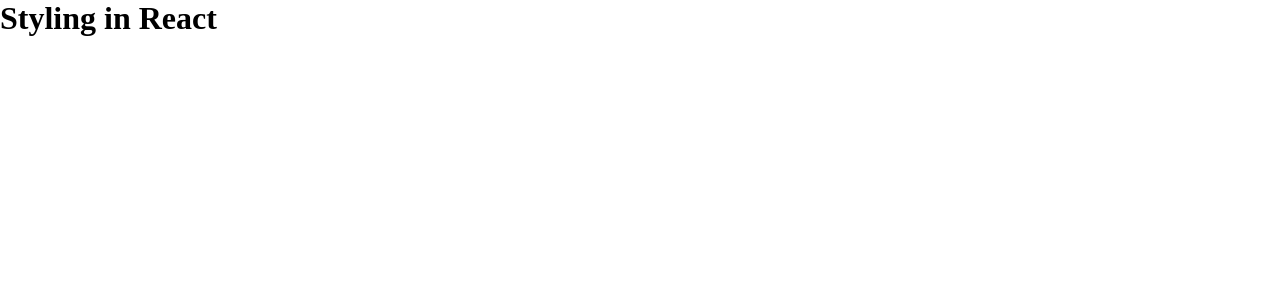
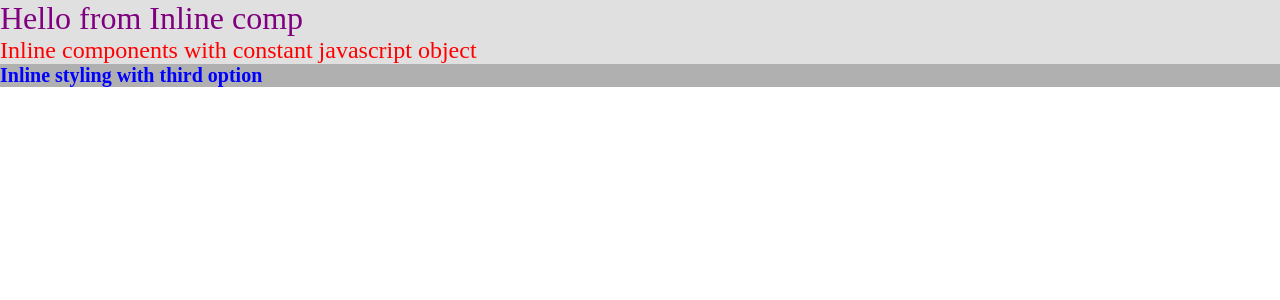
Before and after one commit to oguzhancvdr/react-styling, a React (Create React App) app: page / in a window 1280 px wide. Shown: the top 300 px of the page. Built offline with nearby package versions, Linux system fonts and the light colour scheme.

Commit message:
created Inline component

```diff
--- a/src/App.js
+++ b/src/App.js
@@ -1,8 +1,10 @@
+import Inline from './components/inline/Inline'
+
 const App = () => {
 
   return (
     <div>
-      <h1>Styling in React</h1>
+      <Inline />
     </div>
   );
 };
--- /dev/null
+++ b/src/components/inline/Inline.js
@@ -0,0 +1,31 @@
+import { myStyles } from './styles'
+
+const stylesObj = {
+  color: "red",
+  backgroundColor: "#e0e0e0",
+  fontWeight: "lighter",
+};
+
+const Inline = () => {
+  return (
+    <div>
+      <h1
+        style={{
+          color: "purple",
+          backgroundColor: "#e0e0e0",
+          fontWeight: "lighter",
+        }}
+      >
+        Hello from Inline comp
+      </h1>
+      <h2 style={stylesObj}>
+        Inline components with constant javascript object
+      </h2>
+      <div style={myStyles.div}>
+        <p style={myStyles.par}>Inline styling with third option</p>
+      </div>
+    </div>
+  );
+};
+
+export default Inline;
--- /dev/null
+++ b/src/components/inline/styles.js
@@ -0,0 +1,10 @@
+export const myStyles = {
+    par: {
+      color: "blue",
+      fontSize: "20px",
+      fontWeight: "bolder",
+    },
+    div: {
+      backgroundColor: "#b0b0b0",
+    },
+};
```
